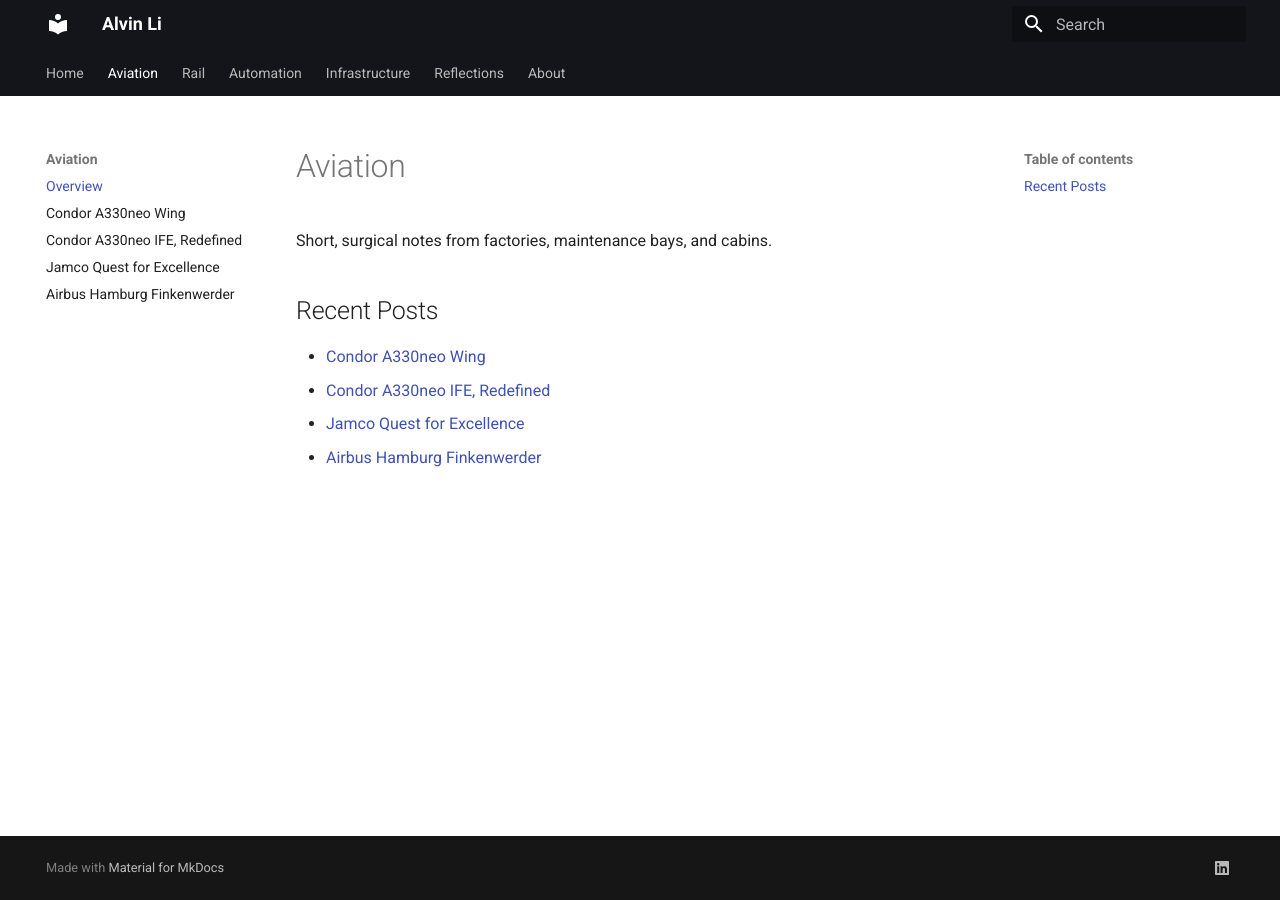
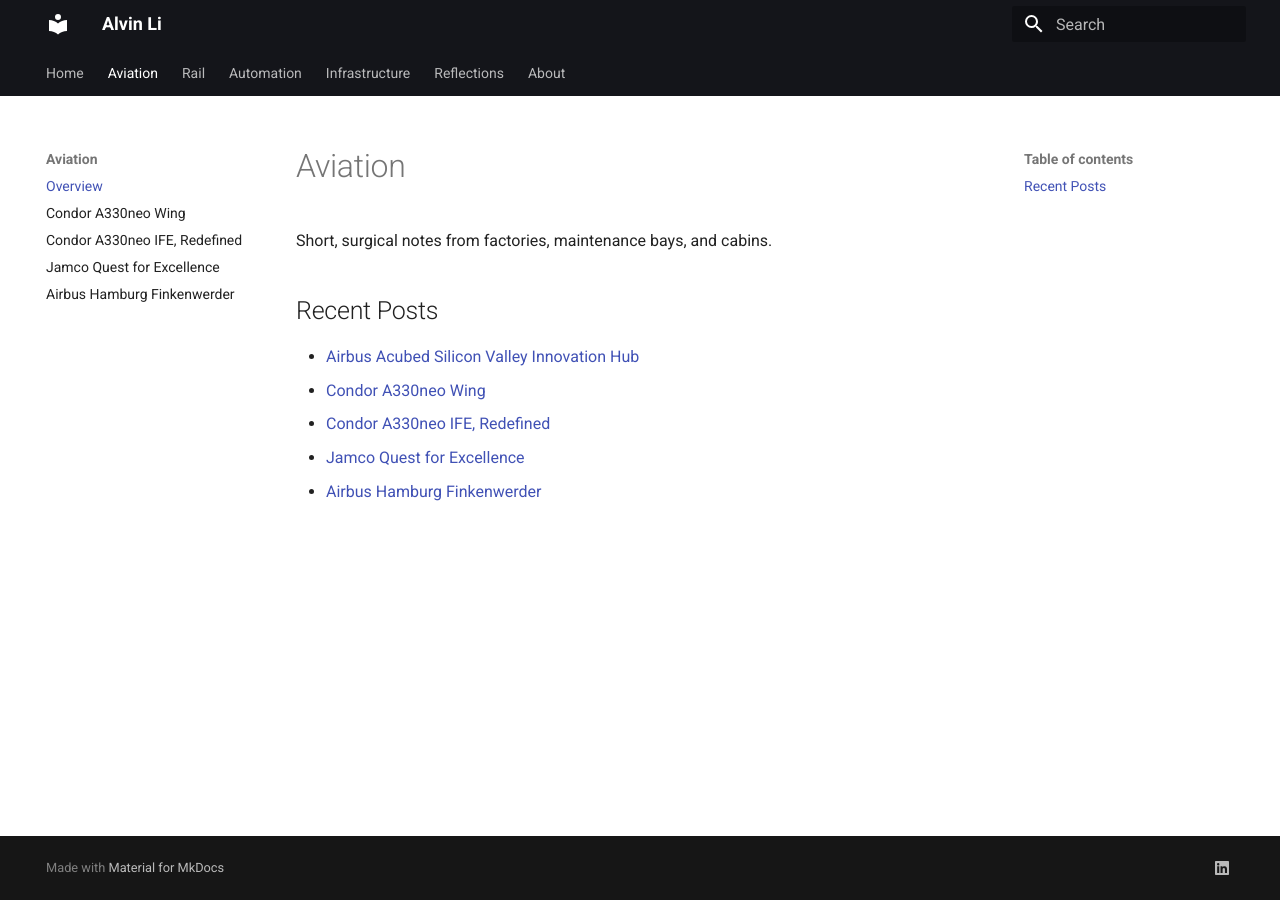
Before and after one commit to alvvvli/alvin-site, an MkDocs documentation site: the page built from docs/aviation/index.md, in a window 1280 px wide. Built offline with MkDocs 1.6.1 and Material for MkDocs 9.7.7, drawn with Linux system fonts in a browser that asks for light colours.

Commit message:
Update index.md

```diff
--- a/docs/aviation/index.md
+++ b/docs/aviation/index.md
@@ -3,6 +3,7 @@
 Short, surgical notes from factories, maintenance bays, and cabins.
 
 ## Recent Posts
+- [Airbus Acubed Silicon Valley Innovation Hub](acubed.md)
 - [Condor A330neo Wing](a330neofra.md)
 - [Condor A330neo IFE, Redefined](condorife.md)
 - [Jamco Quest for Excellence](jamco.md)
```
